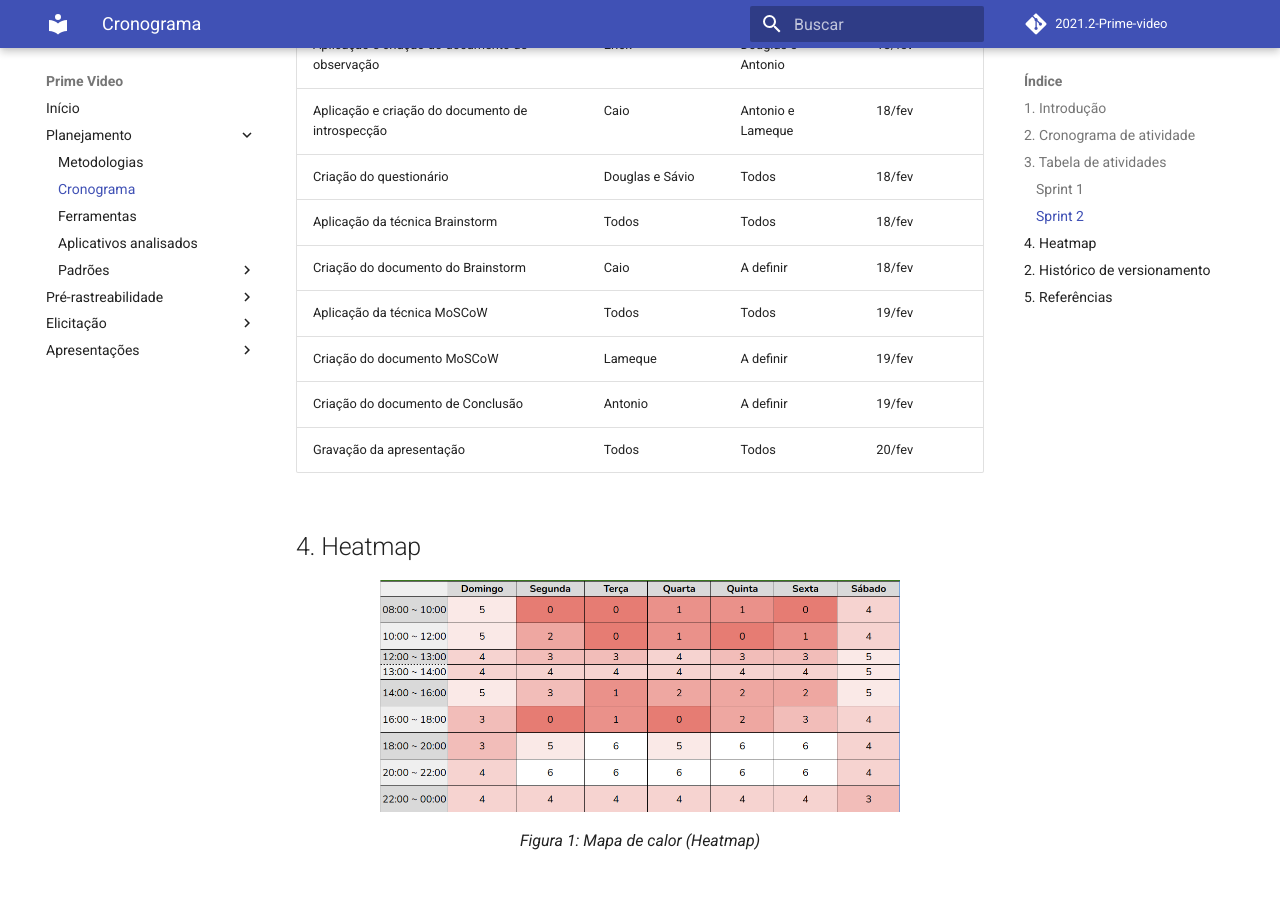
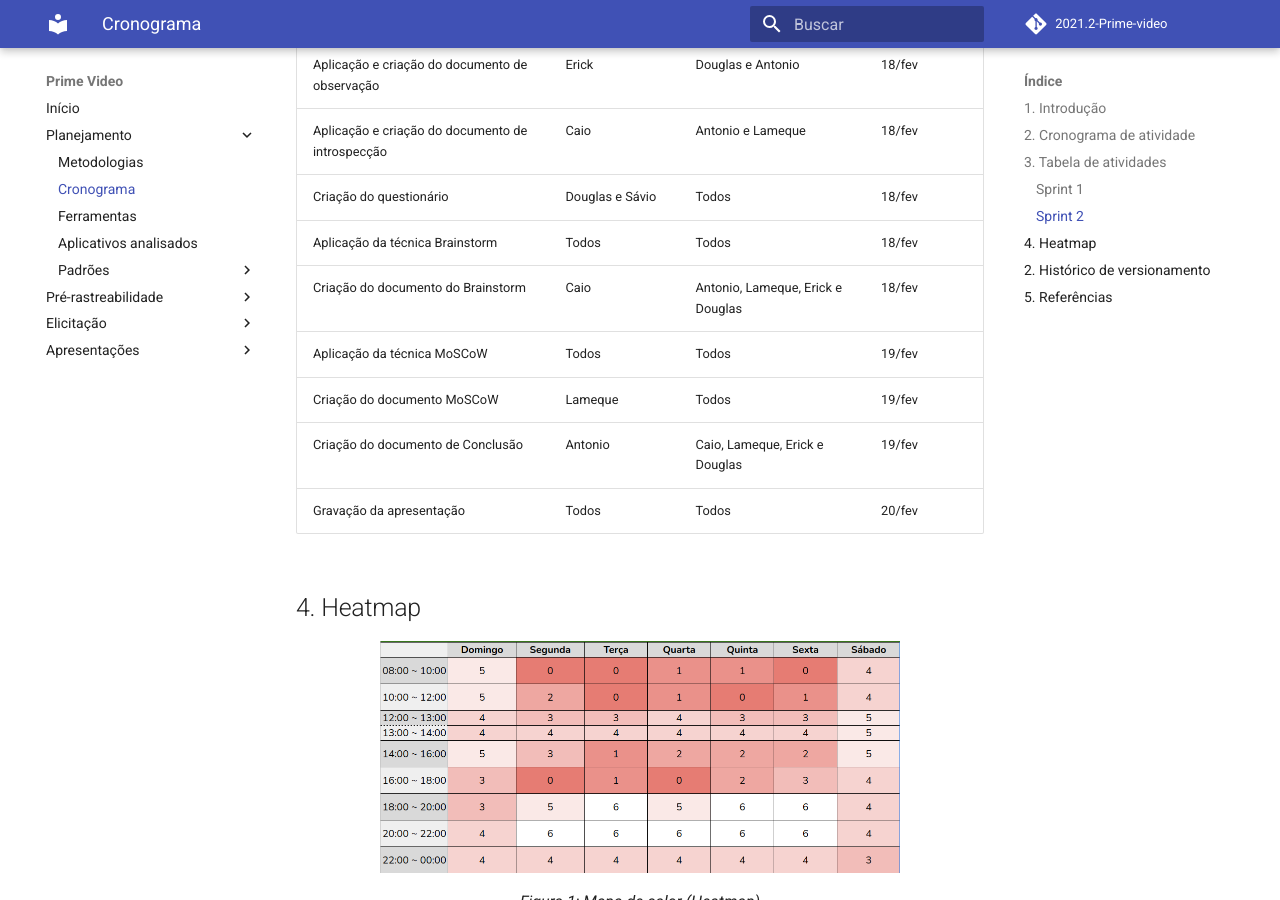
Before and after one commit to Requisitos-de-Software/2021.2-Prime-video, an MkDocs documentation site: the page built from docs/planejamento/cronograma.md, in a window 1280 px wide and 900 px high, scrolled down 1354 px. Built offline with MkDocs 1.6.1 and Material for MkDocs 9.7.7, drawn with Linux system fonts in a browser that asks for light colours; comment, search, counter and statistics services are not loaded.

Commit message:
fix: revisores atualizados

```diff
--- a/docs/planejamento/cronograma.md
+++ b/docs/planejamento/cronograma.md
@@ -43,10 +43,10 @@ Com base nos prazos estipulados pela disciplida e disponibilidade dos integrante
 | Aplicação e criação do documento de introspecção | Caio | Antonio e Lameque | 18/fev |
 | Criação do questionário | Douglas e Sávio | Todos | 18/fev |
 | Aplicação da técnica Brainstorm | Todos | Todos | 18/fev |
-| Criação do documento do Brainstorm  | Caio | A definir | 18/fev |
+| Criação do documento do Brainstorm  | Caio | Antonio, Lameque, Erick e Douglas | 18/fev |
 | Aplicação da técnica MoSCoW | Todos | Todos | 19/fev |
-| Criação do documento MoSCoW | Lameque | A definir | 19/fev |
-| Criação do documento de Conclusão | Antonio | A definir | 19/fev |
+| Criação do documento MoSCoW | Lameque | Todos | 19/fev |
+| Criação do documento de Conclusão | Antonio | Caio, Lameque, Erick e Douglas | 19/fev |
 | Gravação da apresentação | Todos |  Todos  | 20/fev |
 
 ## 4. Heatmap
```
